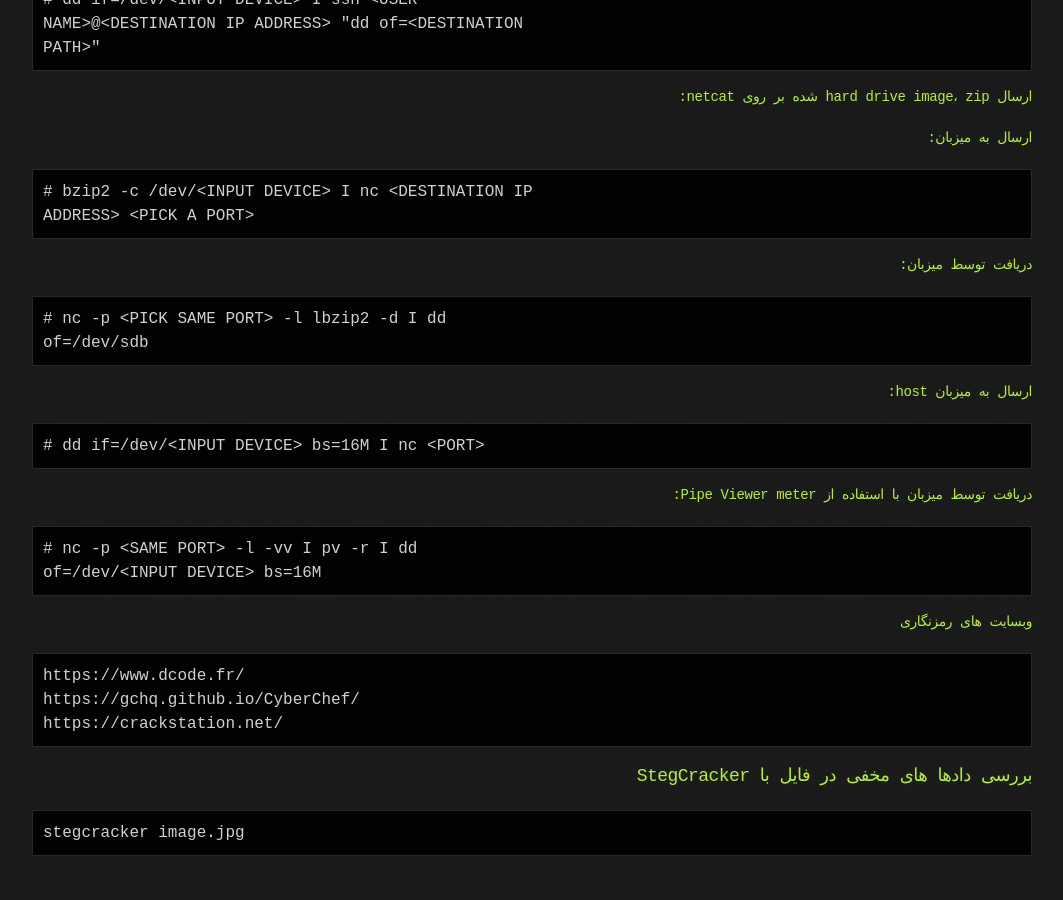
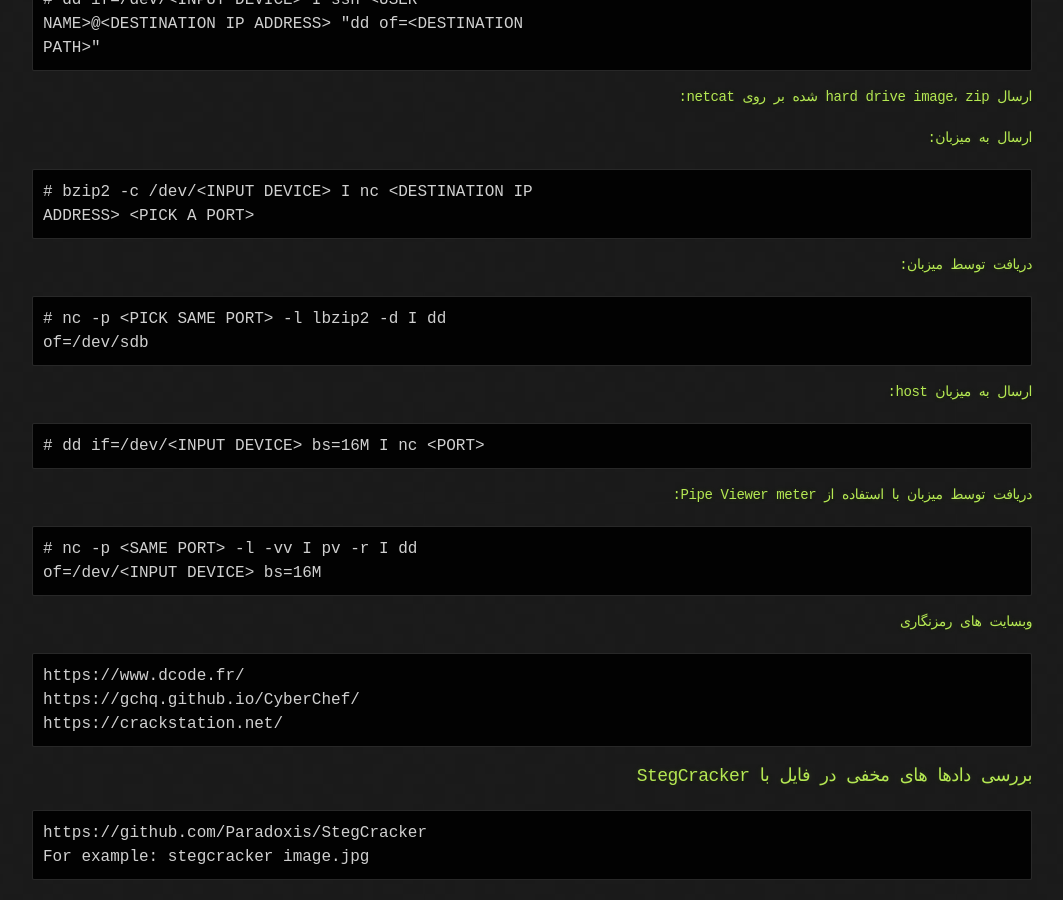
Before and after one commit to irblueteam/blue-team, a Jekyll site: the page built from respond-analysis.md, in a window 1280 px wide and 900 px high, scrolled down 23437 px. Shown: the whole window, without its empty margins (108-1171 px from the left). Built offline with Jekyll 4.4.1, drawn with Linux system fonts in a browser that asks for light colours; some web fonts are replaced; our own code applies the rules of GitHub Pages for plain Markdown files; before the commit the page ends 24313 px from its top, so only the background shows below that.

Commit message:
StegCracker github

````diff
--- a/respond-analysis.md
+++ b/respond-analysis.md
@@ -1209,5 +1209,6 @@ https://crackstation.net/
 ### بررسی دادها های مخفی در فایل با StegCracker
 
 ```text
-stegcracker image.jpg
+https://github.com/Paradoxis/StegCracker
+For example: stegcracker image.jpg
 ```
````
